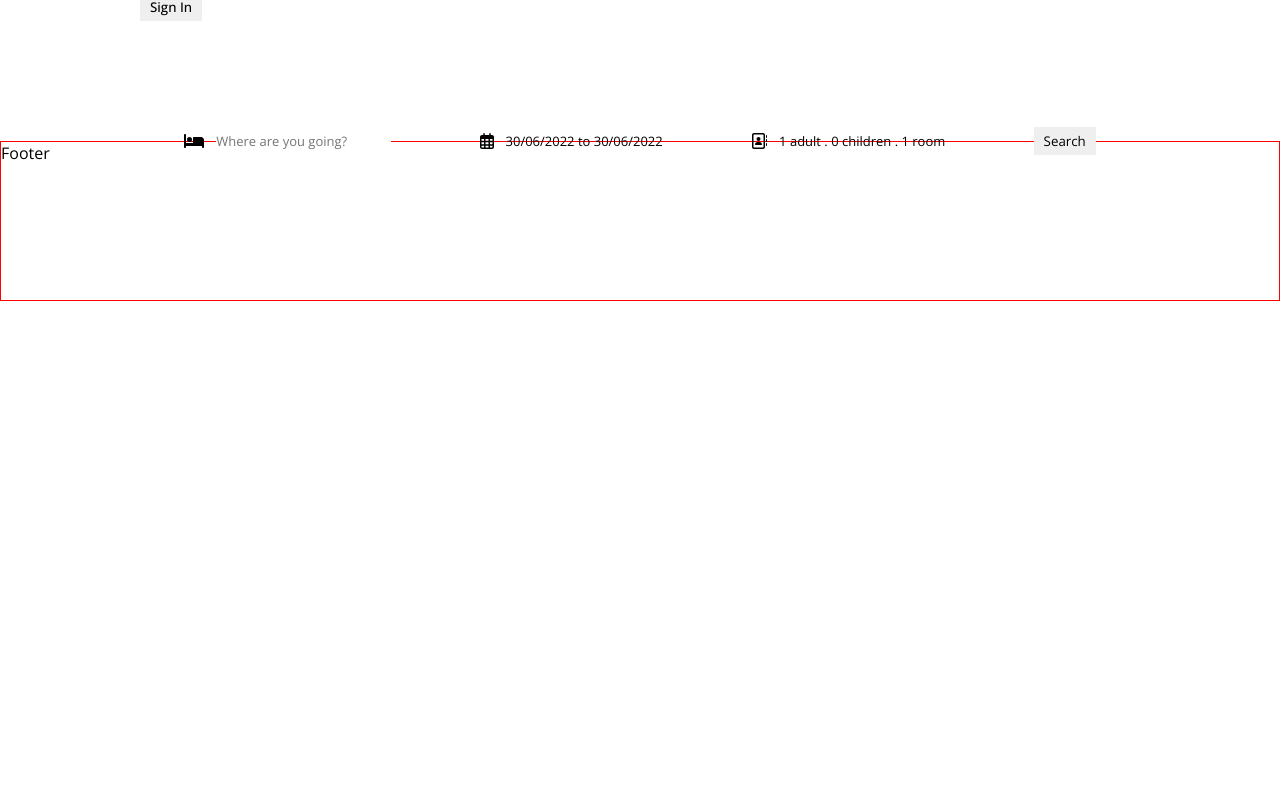
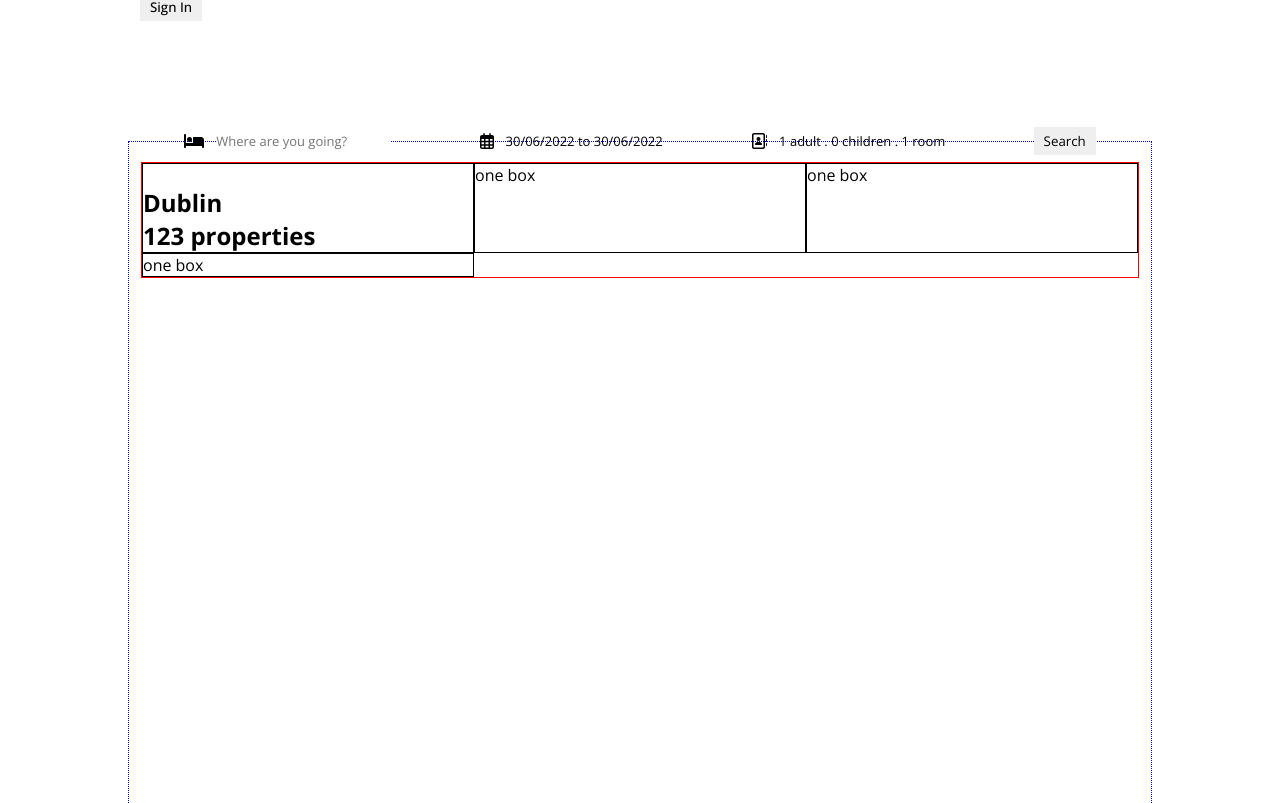
Before and after one commit to aoliadi/booking, a React (Create React App) app: page / in a window 1280 px wide. Shown: the part 717-1520 px from the top of the page. Before the commit the page ends 1018 px from the top, so only its background shows below. Built offline with nearby package versions, Linux system fonts and the light colour scheme.

Commit message:
created main and featured comps

```diff
--- /dev/null
+++ b/src/components/Featured/Featured.js
@@ -0,0 +1,23 @@
+import featured from "./featured.module.css";
+
+function Featured() {
+  return (
+    <section className={featured.container}>
+      <ul className={featured.list__container}>
+        <li className={featured.list__item}>
+          <img src="" alt="" className={featured.list__img} />
+          <div className={featured.list__label}>
+            <h1 className={featured.list__title}>Dublin</h1>
+            <h2 className={featured.list__desc}>123 properties</h2>
+          </div>
+        </li>
+        <li className={featured.list__item}>one box</li>
+        <li className={featured.list__item}>one box</li>
+        <li className={featured.list__item}>one box</li>
+      </ul>
+      <div className=""></div>
+    </section>
+  );
+}
+
+export default Featured;
--- /dev/null
+++ b/src/components/Featured/featured.module.css
@@ -0,0 +1,14 @@
+.container {
+  /* border: 1px solid #000; */
+}
+
+.list__container {
+  composes: grid from "../../general.module.css";
+  border: 1px solid red;
+
+  grid-template-columns: repeat(3, 1fr);
+}
+
+.list__item {
+  border: 1px solid #000;
+}
--- /dev/null
+++ b/src/components/Main/Main.js
@@ -0,0 +1,13 @@
+import main from "./main.module.css";
+import Featured from "../Featured/Featured";
+
+function Main() {
+  return (
+    <main className={main.container}>
+      <Featured />
+      {/* <Featured /> */}
+    </main>
+  );
+}
+
+export default Main;
--- /dev/null
+++ b/src/components/Main/main.module.css
@@ -0,0 +1,8 @@
+.container {
+  composes: container flex from "../../general.module.css";
+  flex-flow: column wrap;
+  gap: 2rem;
+  padding: 5rem 0;
+  border: 1px dotted blue;
+  height: 100vh;
+}
--- a/src/pages/home/Home.js
+++ b/src/pages/home/Home.js
@@ -1,4 +1,5 @@
 import Header from "../../components/Header/Header";
+import Main from "../../components/Main/Main";
 import Navbar from "../../components/Navbar/Navbar";
 
 const Home = () => {
@@ -6,6 +7,7 @@ const Home = () => {
     <div className="">
       <Navbar />
       <Header />
+      <Main />
     </div>
   );
 };
```
